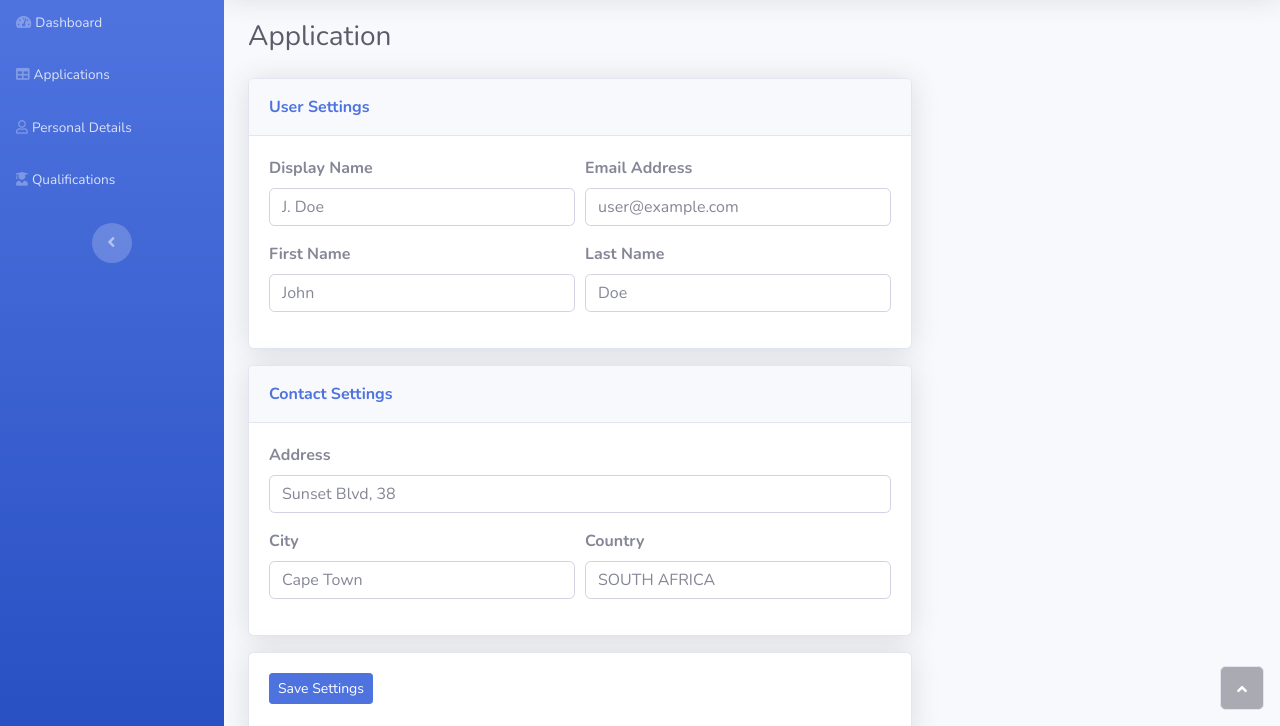
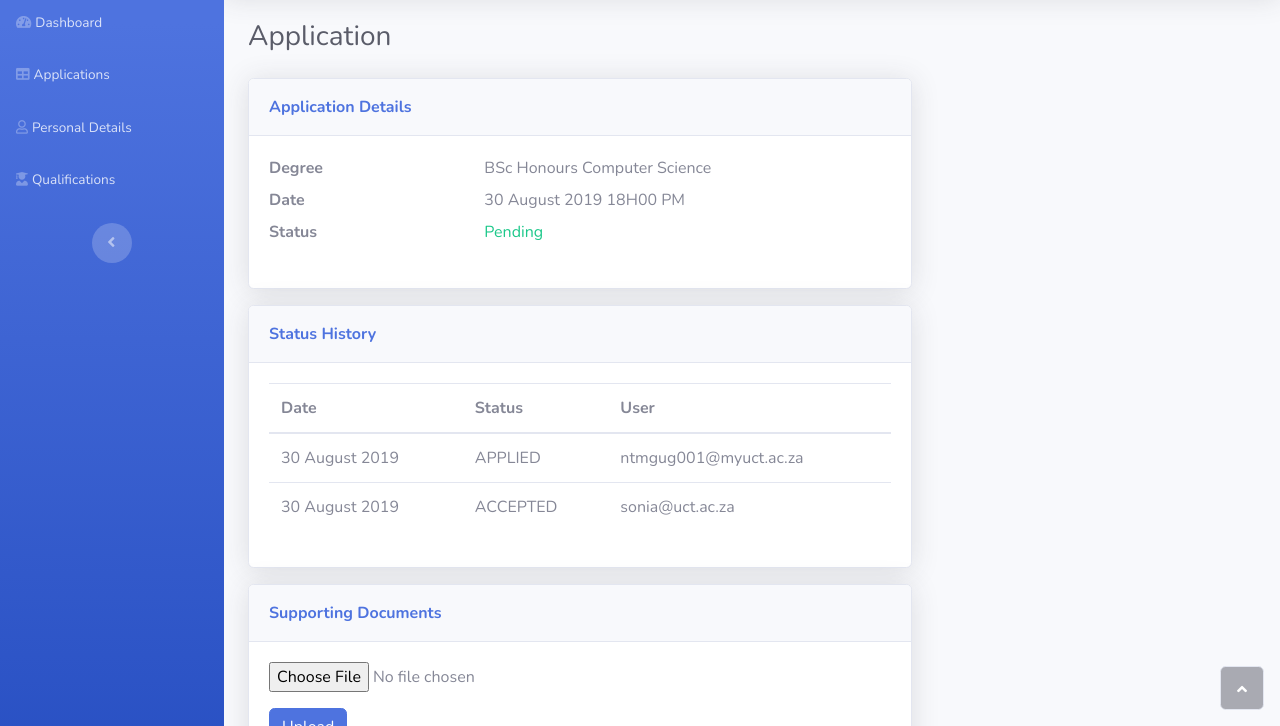
Before and after one commit to gntombela/gntombela.github.io, a plain HTML site: page cstone/postgrad_application_view.html in a window 1280 px wide. Shown: the part 74-800 px from the top of the page. Drawn offline with nearby package versions, Linux system fonts and the light colour scheme.

Commit message:
Update postgrad application view.

```diff
--- a/cstone/postgrad_application_view.html
+++ b/cstone/postgrad_application_view.html
@@ -119,52 +119,60 @@
                     </div>
                     <div class="row">
                         <div class="col">
-                            <form>
                             <div class="card shadow mb-3">
                                 <div class="card-header py-3">
-                                        <p class="text-primary m-0 font-weight-bold">User Settings</p>
+                                    <p class="text-primary m-0 font-weight-bold">Application Details</p>
+                                </div>
+                                <div class="card-body"><dl class="row">
+  <dt class="col-4">Degree</dt>
+  <dd class="col-8">BSc Honours Computer Science</dd>
+  <dt class="col-4">Date</dt>
+  <dd class="col-8">30 August 2019 18H00 PM</dd>
+  <dt class="col-4">Status</dt>
+  <dd class="col-8 text-success">Pending</dd>
+</dl></div>
+                            </div>
+                            <div class="card shadow" style="margin-bottom: 16px;">
+                                <div class="card-header py-3">
+                                    <p class="text-primary m-0 font-weight-bold">Status History</p>
                                 </div>
                                 <div class="card-body">
-                                        <div class="form-row">
-                                            <div class="col">
-                                                <div class="form-group"><label for="displayName"><strong>Display Name</strong><br></label><input class="form-control" type="text" placeholder="J. Doe" name="displayName"></div>
-                                            </div>
-                                            <div class="col">
-                                                <div class="form-group"><label for="email"><strong>Email Address</strong></label><input class="form-control" type="email" placeholder="user@example.com" name="email"></div>
-                                            </div>
-                                        </div>
-                                        <div class="form-row">
-                                            <div class="col">
-                                                <div class="form-group"><label for="first_name"><strong>First Name</strong></label><input class="form-control" type="text" placeholder="John" name="first_name"></div>
-                                            </div>
-                                            <div class="col">
-                                                <div class="form-group"><label for="last_name"><strong>Last Name</strong></label><input class="form-control" type="text" placeholder="Doe" name="last_name"></div>
-                                            </div>
+                                    <div class="table-responsive">
+                                        <table class="table">
+                                            <thead>
+                                                <tr>
+                                                    <th>Date</th>
+                                                    <th>Status</th>
+                                                    <th>User</th>
+                                                </tr>
+                                            </thead>
+                                            <tbody>
+                                                <tr>
+                                                    <td>30 August 2019</td>
+                                                    <td>APPLIED</td>
+                                                    <td>ntmgug001@myuct.ac.za</td>
+                                                </tr>
+                                                <tr>
+                                                    <td>30 August 2019</td>
+                                                    <td>ACCEPTED</td>
+                                                    <td>sonia@uct.ac.za</td>
+                                                </tr>
+                                            </tbody>
+                                        </table>
                                     </div>
                                 </div>
                             </div>
                             <div class="card shadow" style="margin-bottom: 16px;">
                                 <div class="card-header py-3">
-                                        <p class="text-primary m-0 font-weight-bold">Contact Settings</p>
+                                    <p class="text-primary m-0 font-weight-bold">Supporting Documents</p>
                                 </div>
                                 <div class="card-body">
-                                        <div class="form-group"><label for="address"><strong>Address</strong></label><input class="form-control" type="text" placeholder="Sunset Blvd, 38" name="address"></div>
-                                        <div class="form-row">
-                                            <div class="col">
-                                                <div class="form-group"><label for="city"><strong>City</strong></label><input class="form-control" type="text" placeholder="Cape Town" name="city"></div>
-                                            </div>
-                                            <div class="col">
-                                                <div class="form-group"><label for="country"><strong>Country</strong></label><input class="form-control" type="text" placeholder="SOUTH AFRICA" name="country"></div>
+                                    <form>
+                                        <div class="form-group"><input type="file"></div>
+                                        <div class="form-group"><button class="btn btn-primary" type="submit">Upload</button></div>
+                                    </form>
                                 </div>
                             </div>
-                                    </div>
-                                </div>
-                                <div class="card shadow" style="margin-bottom: 16px;">
-                                    <div class="card-body">
-                                        <div class="form-group"><button class="btn btn-primary btn-sm" type="submit">Save&nbsp;Settings</button></div>
-                                    </div>
-                                </div>
-                            </form>
                         </div>
                     </div>
                 </div>
```
Lines whose indentation alone changed are shown as unchanged.
